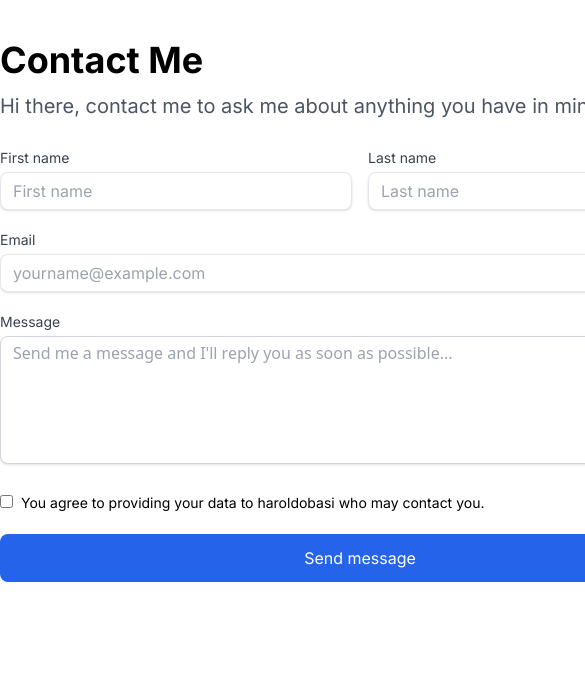
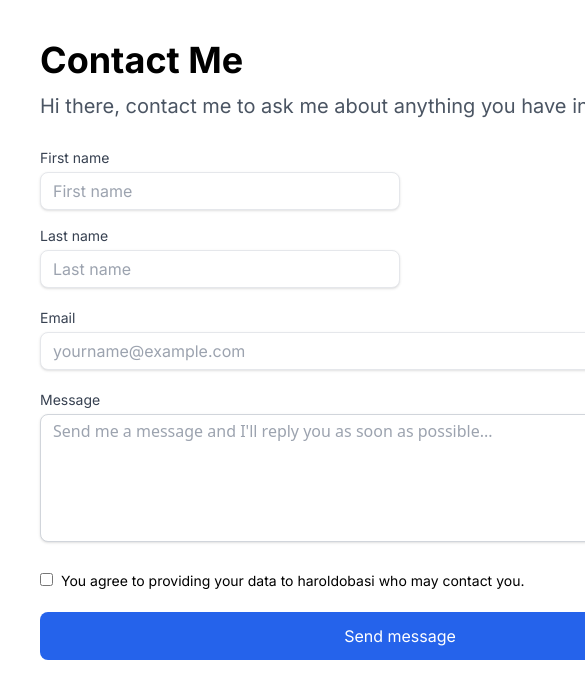
Before and after one commit to HaroldObasi/linktree, a React (Create React App) app: page /contact in a window 390 px wide. Shown: the top 698 px of the page, 585 px wide, since content can reach past the window. Built offline with nearby package versions, Linux system fonts and the light colour scheme.

Commit message:
styling/responsive changes

```diff
--- a/src/screens/Contact.jsx
+++ b/src/screens/Contact.jsx
@@ -2,14 +2,14 @@ import React from "react";
 
 const Contact = () => {
     return (
-        <section className="mx-auto mt-10 w-[720px]">
+        <section className="mx-10 md:mx-auto my-10 md:my-[100px] w-[720px]">
             <h1 className="text-4xl font-inter font-bold">Contact Me</h1>
-            <p className="text-gray-600 font-inter text-xl mt-3">
+            <p className="text-gray-600 font-inter text-xl mt-3 overflow-">
                 Hi there, contact me to ask me about anything you have in mind.
             </p>
 
             <form className="mt-7 space-y-5">
-                <div className="flex space-x-4">
+                <div className="flex space-y-4 flex-col md:flex-row md:space-x-4">
                     <div className="w-1/2">
                         <label
                             className="block font-inter text-sm text-gray-700 mb-1"
```
